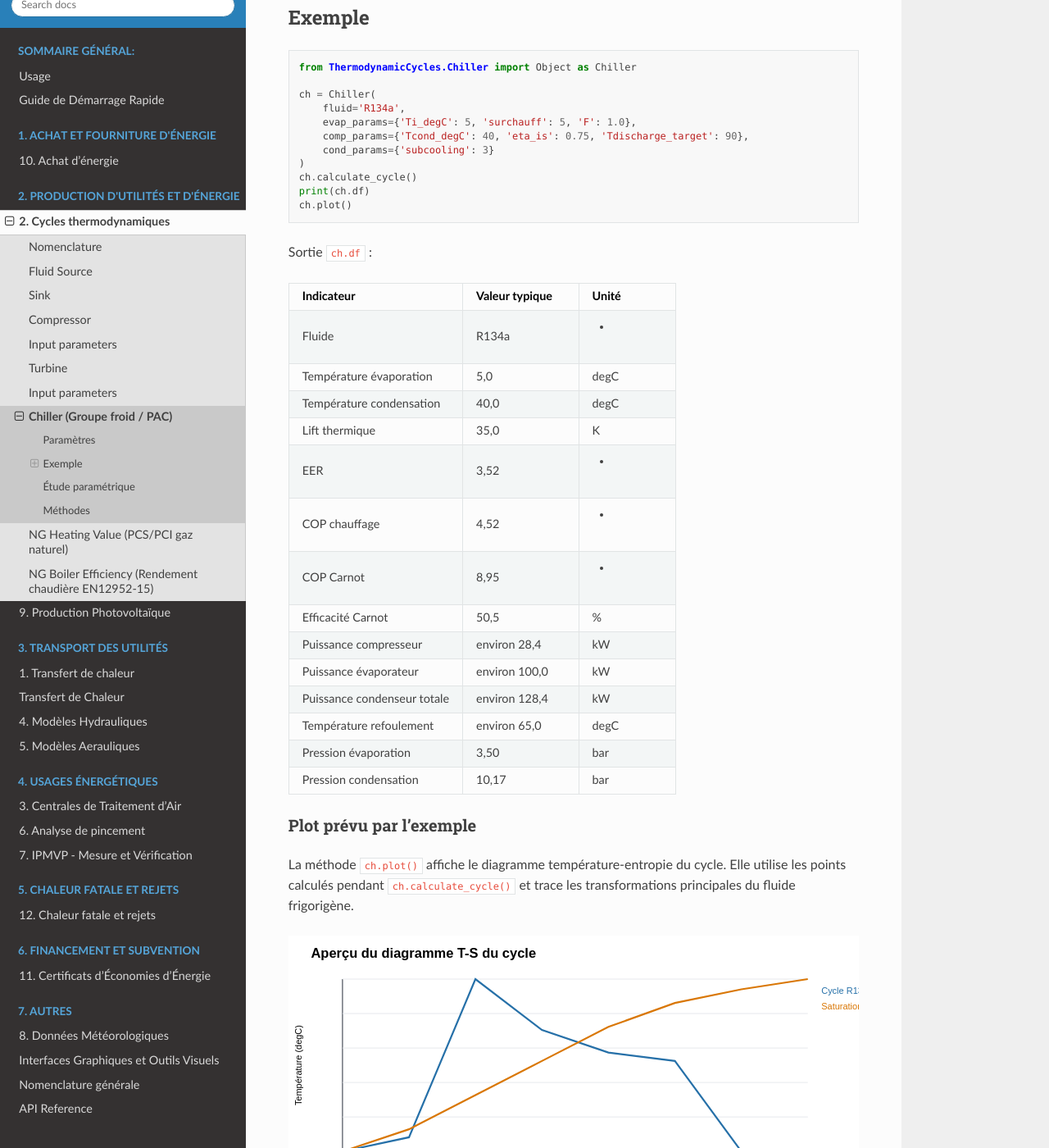
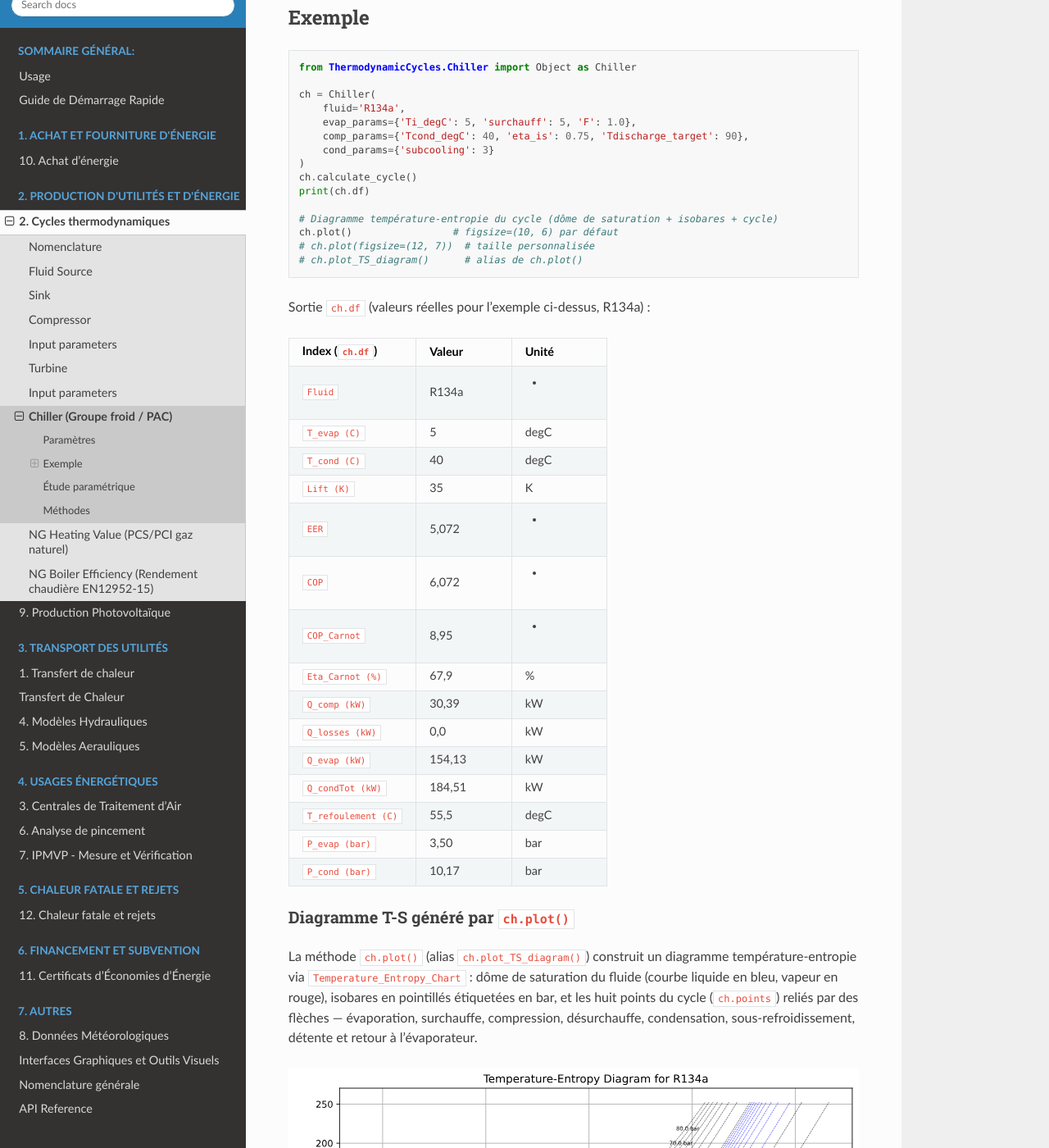
Before and after one commit to ZoheirHADID/EnergySystemModels-fr, a Sphinx documentation site: the page built from docs/source/002-thermodynamic_cycles/chiller.rst, in a window 1280 px wide and 1400 px high, scrolled down 734 px. Shown: the whole window at 82% size. Built offline with Sphinx 7.4.7 and the Read the Docs theme 3.1.0, drawn with Linux system fonts in a browser that asks for light colours; some of the changed text lies outside the part shown.

Commit message:
docs(chiller): vrais plots ch.plot()/parametric_study + df reel
Remplace les SVG maquettes (donnees inventees) par les VRAIES sorties
generees en executant la bibliotheque : diagramme T-S R134a (dome de
saturation + isobares + points du cycle) et etude parametrique 2 panneaux
(COP vs lift, W_comp vs T_cible). Met a jour le tableau ch.df avec les
valeurs reelles (EER 5.07, COP 6.07, Q_evap 154 kW...) et documente
l'usage de plot()/plot_TS_diagram()/save_fig. Neutralise les entrees
chiller du generateur de maquettes pour ne plus ecraser les vrais plots.

Co-Authored-By: Claude Opus 4.8 (1M context) <noreply@anthropic.com>

```diff
--- a/docs/source/002-thermodynamic_cycles/chiller.rst
+++ b/docs/source/002-thermodynamic_cycles/chiller.rst
@@ -49,73 +49,84 @@ Exemple
     )
     ch.calculate_cycle()
     print(ch.df)
-    ch.plot()
 
-Sortie ``ch.df`` :
+    # Diagramme température-entropie du cycle (dôme de saturation + isobares + cycle)
+    ch.plot()                 # figsize=(10, 6) par défaut
+    # ch.plot(figsize=(12, 7))  # taille personnalisée
+    # ch.plot_TS_diagram()      # alias de ch.plot()
+
+Sortie ``ch.df`` (valeurs réelles pour l'exemple ci-dessus, R134a) :
 
 .. list-table::
-   :widths: 45 30 25
+   :widths: 40 30 30
    :header-rows: 1
 
-   * - Indicateur
-     - Valeur typique
+   * - Index (``ch.df``)
+     - Valeur
      - Unité
-   * - Fluide
+   * - ``Fluid``
      - R134a
      - -
-   * - Température évaporation
-     - 5,0
+   * - ``T_evap (C)``
+     - 5
      - degC
-   * - Température condensation
-     - 40,0
+   * - ``T_cond (C)``
+     - 40
      - degC
-   * - Lift thermique
-     - 35,0
+   * - ``Lift (K)``
+     - 35
      - K
-   * - EER
-     - 3,52
+   * - ``EER``
+     - 5,072
      - -
-   * - COP chauffage
-     - 4,52
+   * - ``COP``
+     - 6,072
      - -
-   * - COP Carnot
+   * - ``COP_Carnot``
      - 8,95
      - -
-   * - Efficacité Carnot
-     - 50,5
+   * - ``Eta_Carnot (%)``
+     - 67,9
      - %
-   * - Puissance compresseur
-     - environ 28,4
+   * - ``Q_comp (kW)``
+     - 30,39
      - kW
-   * - Puissance évaporateur
-     - environ 100,0
+   * - ``Q_losses (kW)``
+     - 0,0
      - kW
-   * - Puissance condenseur totale
-     - environ 128,4
+   * - ``Q_evap (kW)``
+     - 154,13
      - kW
-   * - Température refoulement
-     - environ 65,0
+   * - ``Q_condTot (kW)``
+     - 184,51
+     - kW
+   * - ``T_refoulement (C)``
+     - 55,5
      - degC
-   * - Pression évaporation
+   * - ``P_evap (bar)``
      - 3,50
      - bar
-   * - Pression condensation
+   * - ``P_cond (bar)``
      - 10,17
      - bar
 
-Plot prévu par l'exemple
-~~~~~~~~~~~~~~~~~~~~~~~~
+Diagramme T-S généré par ``ch.plot()``
+~~~~~~~~~~~~~~~~~~~~~~~~~~~~~~~~~~~~~~~~
 
-La méthode ``ch.plot()`` affiche le diagramme température-entropie du cycle.
-Elle utilise les points calculés pendant ``ch.calculate_cycle()`` et trace les
-transformations principales du fluide frigorigène.
+La méthode ``ch.plot()`` (alias ``ch.plot_TS_diagram()``) construit un diagramme
+température-entropie via ``Temperature_Entropy_Chart`` : dôme de saturation du
+fluide (courbe liquide en bleu, vapeur en rouge), isobares en pointillés
+étiquetées en bar, et les huit points du cycle (``ch.points``) reliés par des
+flèches — évaporation, surchauffe, compression, désurchauffe, condensation,
+sous-refroidissement, détente et retour à l'évaporateur.
 
 .. figure:: ../images/002_chiller_plot_ts.svg
-   :alt: Aperçu du diagramme T-S du cycle Chiller
+   :alt: Diagramme T-S réel du cycle Chiller R134a
    :align: center
 
-   Aperçu du plot attendu : le cycle relie l'évaporation, la compression, la
-   désurchauffe, la condensation, la détente et le retour à l'évaporateur.
+   Sortie réelle de ``ch.plot()`` pour le cycle R134a de l'exemple (générée en
+   exécutant la bibliothèque). Les points rouges parcourent le cycle
+   frigorifique dans le sens horaire.
 
 Étude paramétrique
 ------------------
@@ -139,7 +150,7 @@ selon la température source et la température cible.
 
     print(df_study)
 
-Résultats à afficher :
+Colonnes du DataFrame ``df_study`` retourné :
 
 .. list-table::
    :widths: 35 45 20
@@ -160,6 +171,15 @@ Résultats à afficher :
    * - COP chauffage
      - ``COP``
      - -
+   * - EER froid
+     - ``EER``
+     - -
+   * - COP de Carnot
+     - ``COP Carnot``
+     - -
+   * - Efficacité de Carnot
+     - ``Eta Carnot (%)``
+     - %
    * - Puissance compresseur
      - ``W_comp (kW)``
      - kW
@@ -167,14 +187,50 @@ Résultats à afficher :
      - ``Q_cond (kW)``
      - kW
 
-Plot prévu par l'étude paramétrique :
+Extrait de ``df_study`` (R134a) — une ligne par couple (source, cible) valide :
+
+.. list-table::
+   :widths: 16 16 12 12 14 15 15
+   :header-rows: 1
+
+   * - T_source
+     - T_cible
+     - Lift
+     - COP
+     - W_comp
+     - Q_cond
+     - Eta Carnot
+   * - 5
+     - 40
+     - 35
+     - 6,28
+     - 29,2
+     - 183,3
+     - 70,1 %
+   * - 10
+     - 40
+     - 30
+     - 7,40
+     - 24,5
+     - 181,6
+     - 70,9 %
+   * - 0
+     - 50
+     - 50
+     - 4,30
+     - 41,3
+     - 177,4
+     - 66,5 %
+
+Plot sauvegardé par l'étude paramétrique (argument ``save_fig``) :
 
 .. figure:: ../images/002_chiller_plot_parametric.svg
-   :alt: Aperçu du plot paramétrique COP Chiller
+   :alt: Plot paramétrique réel COP et puissance compresseur Chiller
    :align: center
 
-   Le plot sauvegardé compare le COP au lift thermique et la puissance
-   compresseur à la température cible.
+   Sortie réelle : figure à deux panneaux — à gauche le COP chauffage en
+   fonction du lift thermique, à droite la puissance compresseur en fonction de
+   la température cible, avec une courbe par température source.
 
 Méthodes
 --------
```
Also changed, not shown: docs/generate_example_plots.py (+5 -21 lines), docs/source/images/002_chiller_plot_parametric.svg, docs/source/images/002_chiller_plot_ts.svg.
